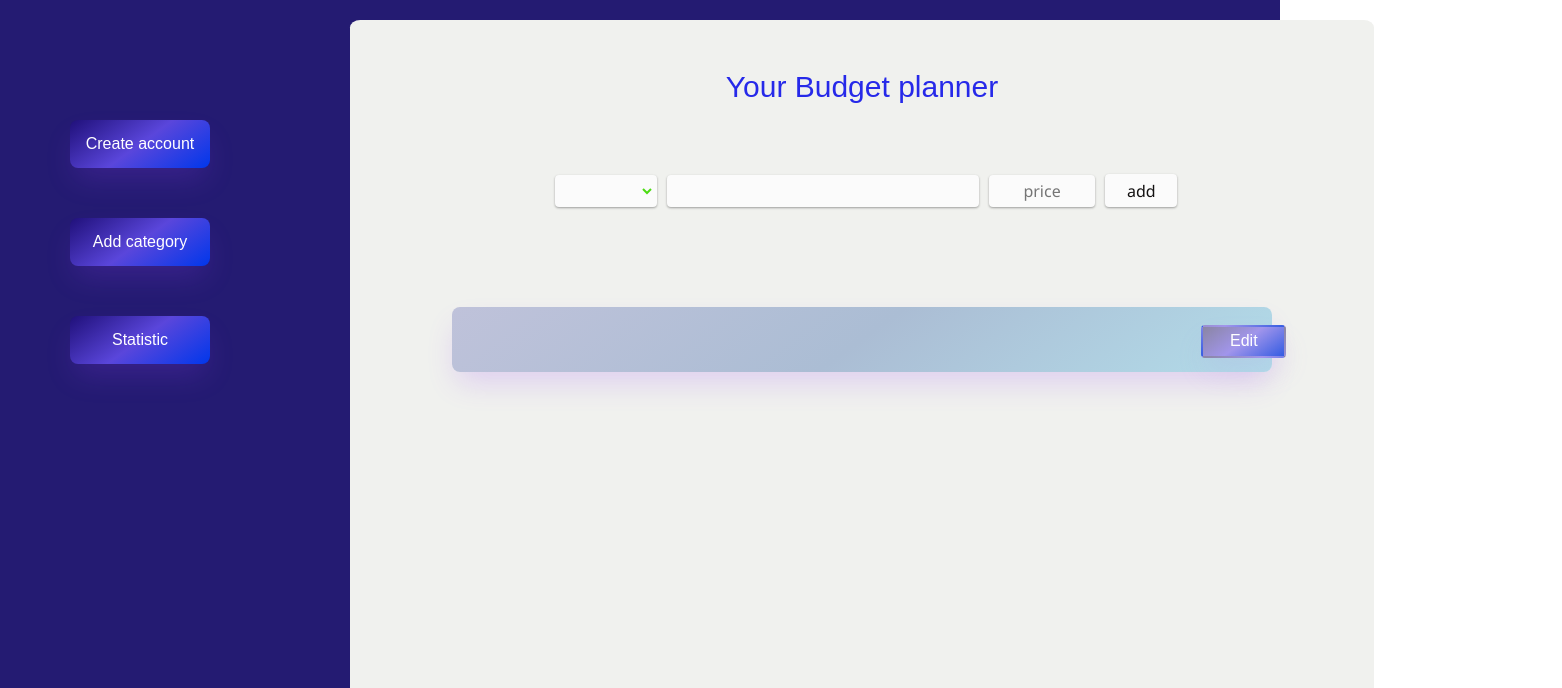
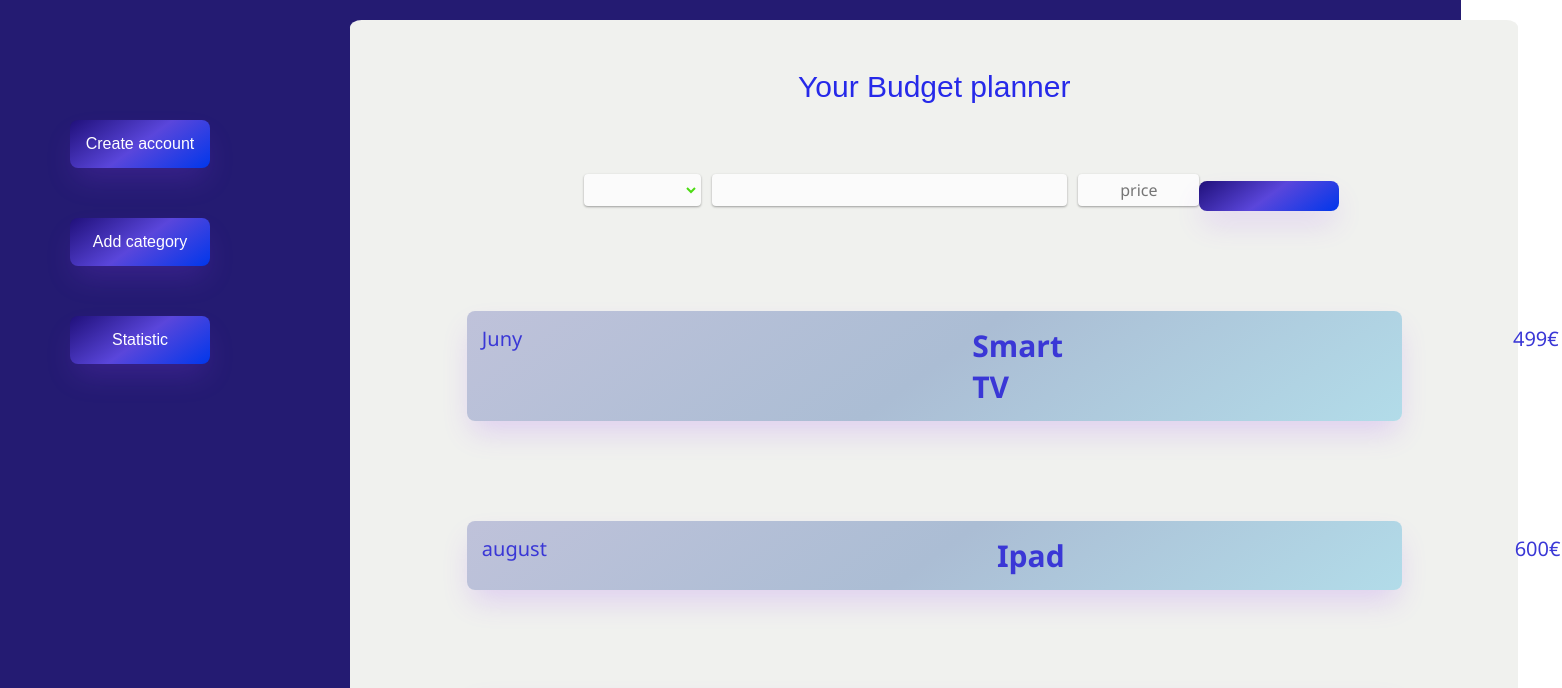
Before and after one commit to Tatjanadragoi/final_proj, a React (Create React App) app in the folder final_proj/: page / in a window 1280 px wide. Shown: the top 688 px of the page, 1562 px wide, since content can reach past the window. Built offline with nearby package versions, Linux system fonts and the light colour scheme.

Commit message:
fifth commit

```diff
--- a/final_proj/src/components/Add-item-button/index.jsx
+++ b/final_proj/src/components/Add-item-button/index.jsx
@@ -9,7 +9,9 @@ export const AddItemButton = () => {
 
     return (
 
-           <AddButton>add</AddButton>
+            <AddButton/>
+
+
 
     )
 }
--- /dev/null
+++ b/final_proj/src/components/CostDate.js/index.jsx
@@ -0,0 +1,18 @@
+import React from "react";
+
+
+export const CostDate = (props) => {
+    const month = props.date.toLocaleString("en-EN", {month: "long"});
+    const year = props.date.getFullYear();
+    const day = props.date.toLocaleString("en-EN", {day: "2-digit"});
+
+    return (
+        <div>
+            <div>{month}</div>
+            <div>{year}</div>
+            <div>{day}</div>
+        </div>
+    );
+
+
+}
--- a/final_proj/src/components/cost-list/index.jsx
+++ b/final_proj/src/components/cost-list/index.jsx
@@ -1,6 +1,9 @@
 import React from "react";
 import { StyledCostList } from "./index.style";
 import { CostListBtn } from "./index.style";
+import { CostDate } from "../CostDate.js";
+import { Btn } from "../menu-buttons/index.style";
+import { AddItemButton } from "../Add-item-button";
 
 
 
@@ -9,13 +12,23 @@ import { CostListBtn } from "./index.style";
 
 
 
-export const CostList = () => {
+export const CostList = (props) => {
+
+
 
 return (
-    <StyledCostList>
-        <CostListBtn>Edit</CostListBtn>
+    <div>
 
-    </StyledCostList>
+        <StyledCostList>
+
+            <div>{props.date}</div>
+            <h2>{props.description}</h2>
+            <div>{props.amount}€</div>
+
+
+        </StyledCostList>
+    </div>
+
 )
 
 
--- a/final_proj/src/components/cost-list/index.style.jsx
+++ b/final_proj/src/components/cost-list/index.style.jsx
@@ -3,26 +3,33 @@ import styled from 'styled-components'
 
 export const StyledCostList = styled.div`
 
-    margin-top: 100px;
+  margin-top: 100px;
   background-image: linear-gradient(144deg,#bfc2da, #abbdd4 50%,#b2dce9);
   border: 0;
   border-radius: 8px;
   box-shadow: rgba(151, 65, 252, 0.2) 0 15px 30px -5px;
   box-sizing: border-box;
-  color: #FFFFFF;
   font-family: Phantomsans, sans-serif;
-  font-size: 16px;
+  font-size: 20px;
   justify-content: center;
   width:80%;
   padding: 14px 15px;
   margin-left: 10%;
+  color: #3a37d6;
+  display: flex;
+  flex: 15;
+  gap: 450px;
+  justify-content: space-between;
+
+
+
 
 
 `
 
 export const CostListBtn = styled.button`
 
-    background-image: linear-gradient(144deg,#8a85a3, #a195eb 50%,#345ce2);
+  background-image: linear-gradient(144deg,#8a85a3, #a195eb 50%,#345ce2);
   border: 0;
   height: 33px;
   border-radius: 8px;
@@ -42,6 +49,8 @@ export const CostListBtn = styled.button`
 
 
 
+
+
   &:active {
     box-shadow: inset 2px 2px 10px white
   }
--- a/final_proj/src/pages/main-page/index.jsx
+++ b/final_proj/src/pages/main-page/index.jsx
@@ -1,4 +1,4 @@
-import React from 'react';
+import React, { useState } from 'react';
 import { RightSide,  Wrapper, Menu,  LeftSide } from './index.style';
 import { Btn } from '../../components/menu-buttons/index.style';
 import { AppName } from '../../components/App-name';
@@ -7,6 +7,7 @@ import { ChooseCategory } from '../../components/Category-list';
 import { CostList } from '../../components/cost-list';
 import { ItemInput } from '../../components/Item-input';
 import { PriceInput } from '../../components/Price-input';
+// import { CostDate } from '../../components/CostDate.js';
 
 
 
@@ -19,7 +20,30 @@ import { PriceInput } from '../../components/Price-input';
 
 
 export const MainPage = () => {
+
+
+  const costs = [
+    {
+        date: "Juny",
+        description: "Smart TV",
+        amount: 499
+    },
+    {
+        date: "august",
+        description: "Ipad",
+        amount: 600
+    },
+    {
+        date: "may",
+        description: "Watch",
+        amount: 160
+    },
+  ]
+
+
+
 return (
+
 
 
     <Wrapper>
@@ -32,13 +56,24 @@ export const MainPage = () => {
           </Menu>
 
      <RightSide>
-
              <AppName/>
              <ChooseCategory/>
              <ItemInput/>
              <PriceInput/>
-             <AddItemButton/>
-             <CostList/>
+             <Btn/>
+
+
+
+           <CostList date = {costs[0].date} description = {costs[0].description} amount =  {costs[0].amount}></CostList>
+           <CostList date = {costs[1].date} description = {costs[1].description} amount = {costs[1].amount}></CostList>
+           <CostList date = {costs[2].date} description = {costs[2].description} amount = {costs[2].amount}></CostList>
+     </RightSide>
+     </LeftSide>
+
+  </Wrapper>
+
+
+    )}
 
 
 
@@ -52,18 +87,71 @@ export const MainPage = () => {
 
 
 
-    </RightSide>
-
-
-    </LeftSide>
-
-
-
-</Wrapper>
 
 
 
 
 
-    )
-}
+
+
+
+
+// export const MainPage = () => {
+
+    // const [expenses, setExpenses] = useState([]);
+    // const [expenseText, setExpenseText] = useState('');
+
+    // const onExpenseTextChange = (event) => {
+    //     setExpenseText (event.target.value);
+    // }
+
+    // const onAddExpense = (event) => {
+    //     setExpenses((prevExpenses) => {
+    //         return [
+    //             ...prevExpenses, {
+    //                 price: false,
+    //                 text: expenseText
+    //             }
+    //         ]})
+
+
+    //         setExpenseText('596')
+    // }
+
+
+
+
+// return (
+
+
+
+
+/* <Wrapper>
+
+    <LeftSide>
+         <Menu>
+            <Btn>Create account</Btn>
+            <Btn>Add category</Btn>
+            <Btn>Statistic</Btn>
+         </Menu>
+
+    <RightSide>
+            <AppName/>
+            <ChooseCategory/>
+            <ItemInput  value={expenseText} onChange={onExpenseTextChange}/>
+            <PriceInput/>
+            <Btn onClick={onAddExpense}/>
+
+            {expenses.map(({text}) => (
+                <CostList
+                    text = {text}
+                    price = {5}
+                />
+                ))}
+
+
+          <CostList expenseText></CostList>
+    </RightSide>
+    </LeftSide>
+
+    </Wrapper> */
```
Lines whose indentation alone changed are shown as unchanged.
